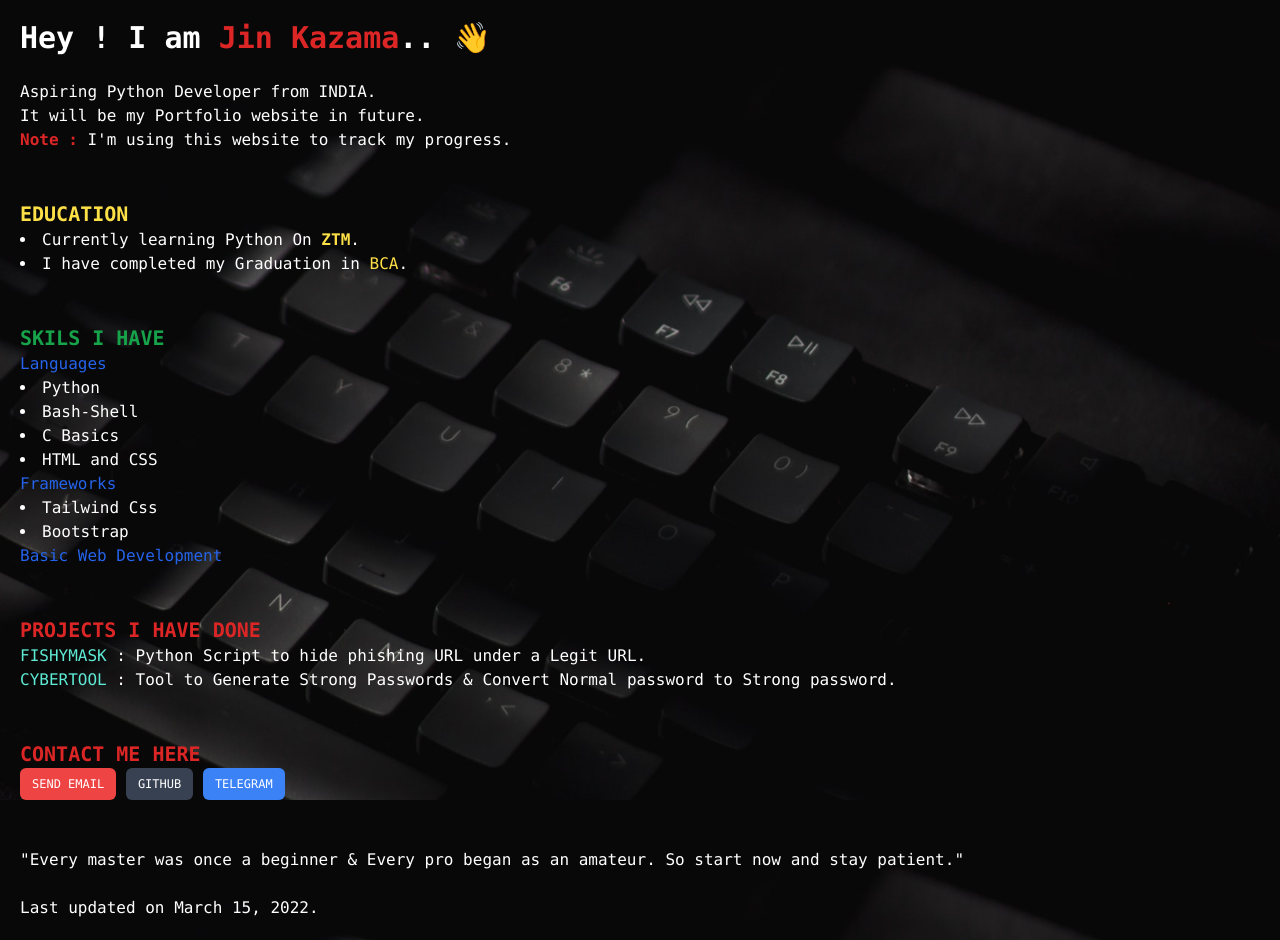
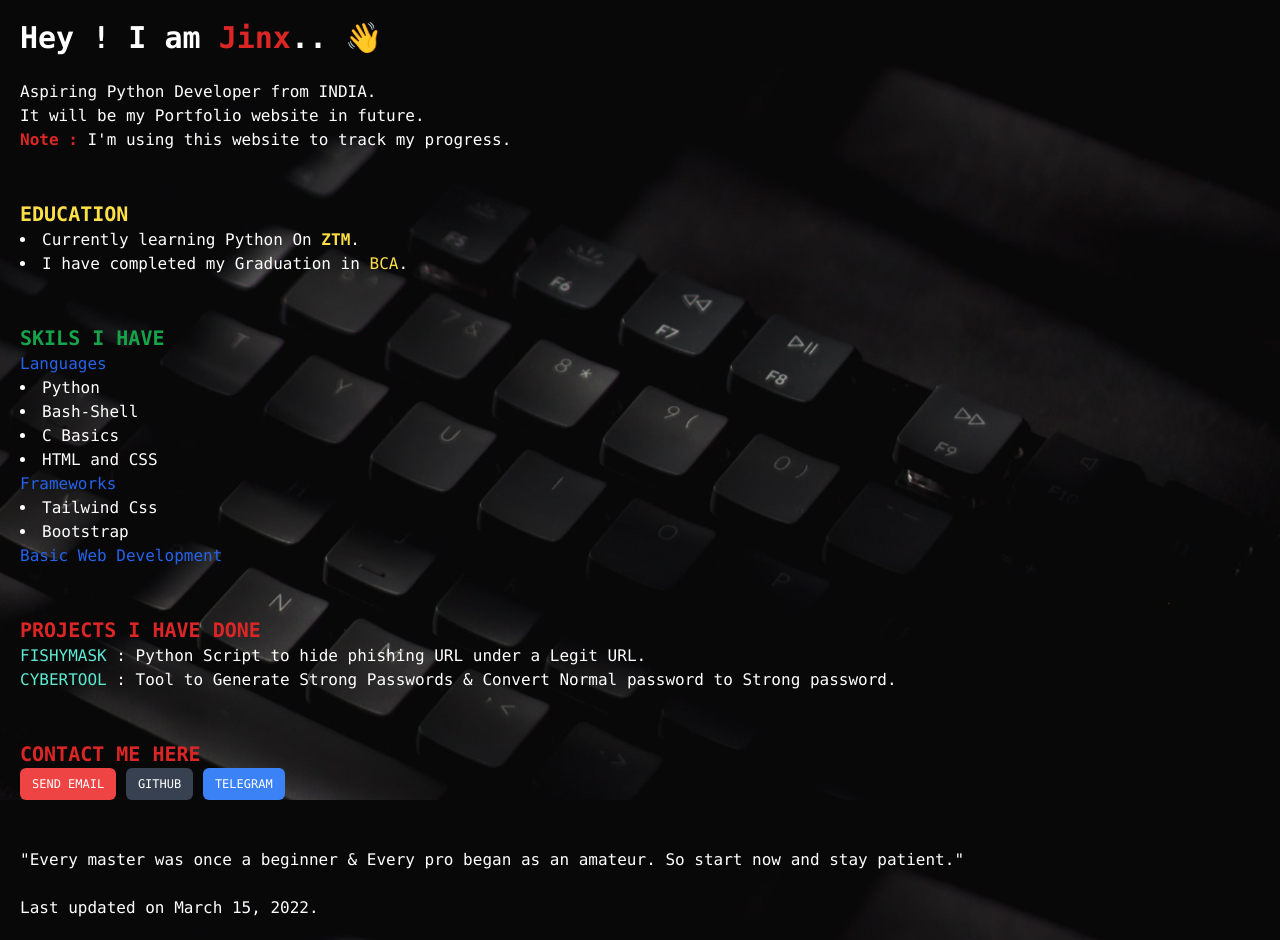
Before and after one commit to andrewxg/andrewxg.github.io, a plain HTML site: page index.html in a window 1280 px wide. Drawn offline with nearby package versions, Linux system fonts and the light colour scheme.

Commit message:
Update index.html

```diff
--- a/index.html
+++ b/index.html
@@ -10,7 +10,7 @@
 </head>
 <body class="bg-[url('img/bg.png')] bg-fixed bg-cover text-white font-mono p-5">
     <div id="about">
-        <h1 class="text-3xl font-semibold">Hey ! I am <span class="text-red-600 font-bold">Jin Kazama</span>.. 👋</h1><br>
+        <h1 class="text-3xl font-semibold">Hey ! I am <span class="text-red-600 font-bold">Jinx</span>.. 👋</h1><br>
         <p>Aspiring Python Developer from INDIA.</p>
         <p>It will be my Portfolio website in future.</p>
         <p><span class="text-red-600 font-bold">Note : </span>I'm using this website to track my progress.</p>
```
